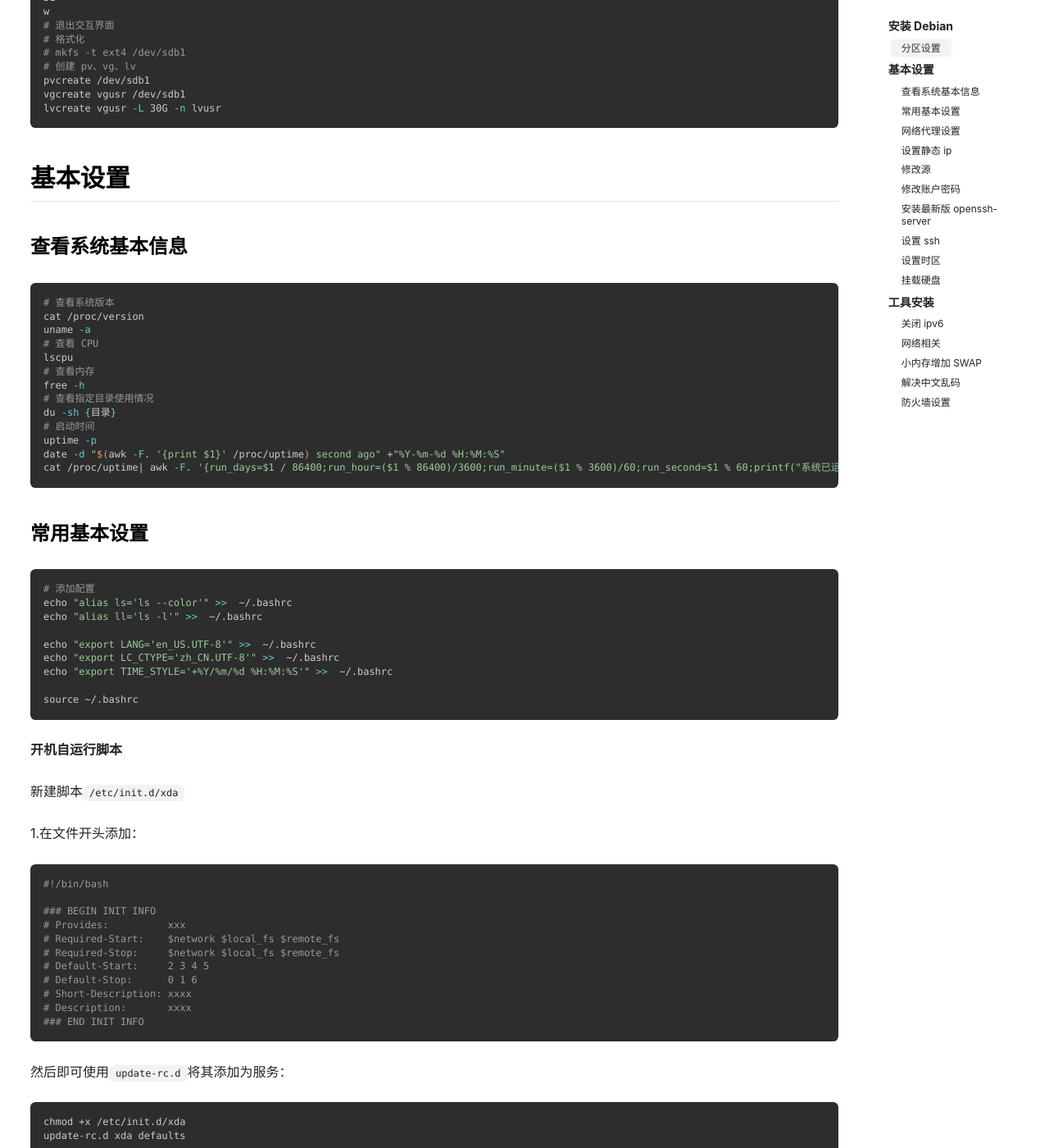
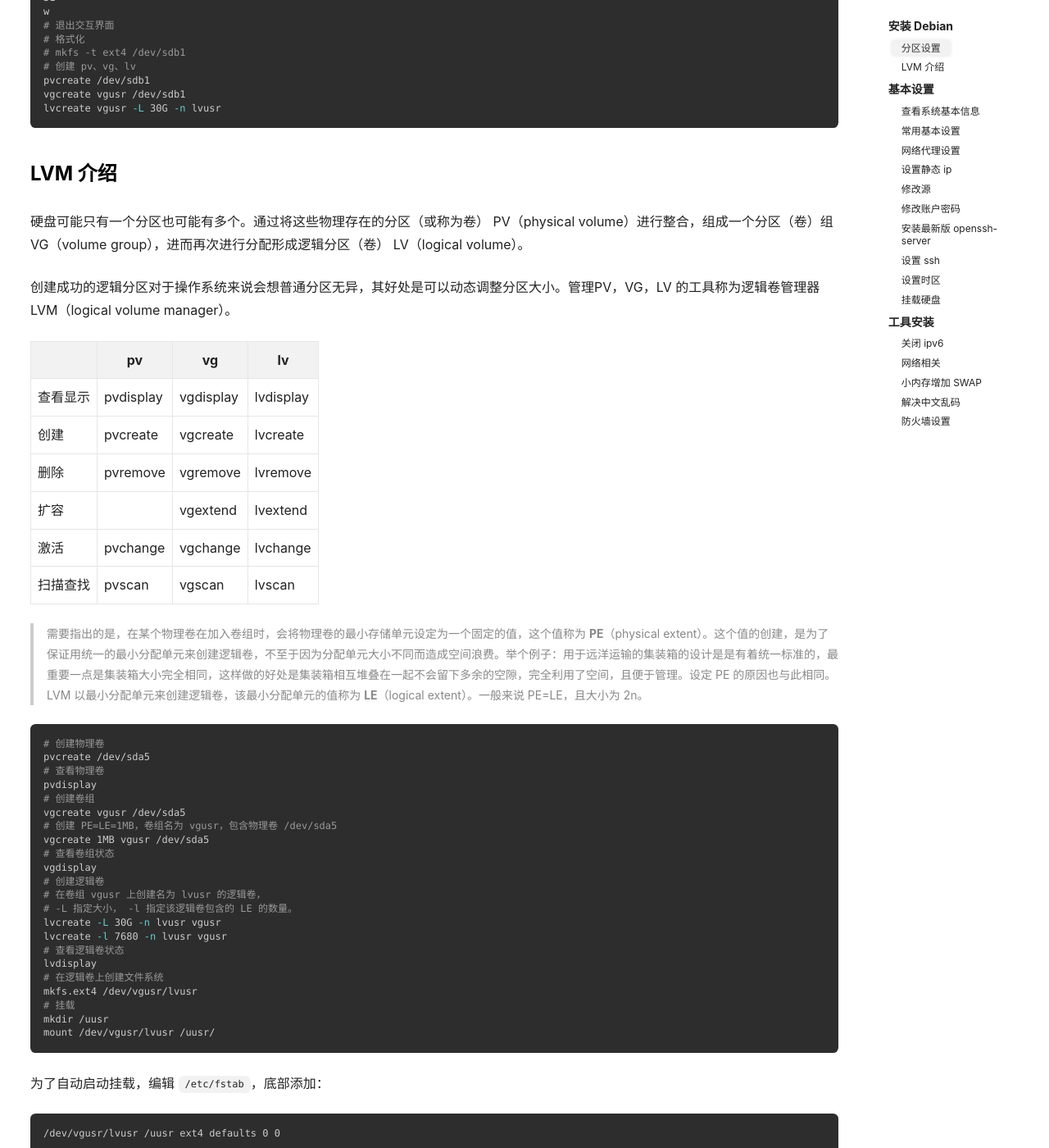
Before and after one commit to thianda91/thianda91.github.io, a Jekyll site: the page built from _posts/2018-07-30-learn-debian-hand-by-hand.md, in a window 1280 px wide and 1400 px high, scrolled down 1205 px. Shown: the whole window at 82% size. Built offline with Jekyll 4.4.1, drawn with Linux system fonts in a browser that asks for light colours; nearby versions of some CDN libraries; comment, search, counter and statistics services are not loaded; some of the changed text lies outside the part shown.

Commit message:
update learn-debian.md

````diff
--- a/_posts/2018-07-30-learn-debian-hand-by-hand.md
+++ b/_posts/2018-07-30-learn-debian-hand-by-hand.md
@@ -57,6 +57,60 @@ w
 pvcreate /dev/sdb1
 vgcreate vgusr /dev/sdb1
 lvcreate vgusr -L 30G -n lvusr
+```
+
+### LVM 介绍
+
+硬盘可能只有一个分区也可能有多个。通过将这些物理存在的分区（或称为卷） PV（physical volume）进行整合，组成一个分区（卷）组 VG（volume group），进而再次进行分配形成逻辑分区（卷） LV（logical volume）。
+
+创建成功的逻辑分区对于操作系统来说会想普通分区无异，其好处是可以动态调整分区大小。管理PV，VG，LV 的工具称为逻辑卷管理器 LVM（logical volume manager）。
+
+|          | pv        | vg        | lv        |
+| -------- | --------- | --------- | --------- |
+| 查看显示 | pvdisplay | vgdisplay | lvdisplay |
+| 创建     | pvcreate  | vgcreate  | lvcreate  |
+| 删除     | pvremove  | vgremove  | lvremove  |
+| 扩容     |           | vgextend  | lvextend  |
+| 激活     | pvchange  | vgchange  | lvchange  |
+| 扫描查找 | pvscan    | vgscan    | lvscan    |
+
+> 需要指出的是，在某个物理卷在加入卷组时，会将物理卷的最小存储单元设定为一个固定的值，这个值称为 **PE**（physical  extent）。这个值的创建，是为了保证用统一的最小分配单元来创建逻辑卷，不至于因为分配单元大小不同而造成空间浪费。举个例子：用于远洋运输的集装箱的设计是是有着统一标准的，最重要一点是集装箱大小完全相同，这样做的好处是集装箱相互堆叠在一起不会留下多余的空隙，完全利用了空间，且便于管理。设定 PE 的原因也与此相同。LVM 以最小分配单元来创建逻辑卷，该最小分配单元的值称为 **LE**（logical extent）。一般来说 PE=LE，且大小为 2n。
+
+```sh
+# 创建物理卷
+pvcreate /dev/sda5
+# 查看物理卷
+pvdisplay
+# 创建卷组
+vgcreate vgusr /dev/sda5
+# 创建 PE=LE=1MB，卷组名为 vgusr，包含物理卷 /dev/sda5
+vgcreate 1MB vgusr /dev/sda5
+# 查看卷组状态
+vgdisplay
+# 创建逻辑卷
+# 在卷组 vgusr 上创建名为 lvusr 的逻辑卷，
+# -L 指定大小， -l 指定该逻辑卷包含的 LE 的数量。
+lvcreate -L 30G -n lvusr vgusr
+lvcreate -l 7680 -n lvusr vgusr
+# 查看逻辑卷状态
+lvdisplay
+# 在逻辑卷上创建文件系统
+mkfs.ext4 /dev/vgusr/lvusr
+# 挂载
+mkdir /uusr
+mount /dev/vgusr/lvusr /uusr/
+```
+
+为了自动启动挂载，编辑 `/etc/fstab`，底部添加：
+
+```
+/dev/vgusr/lvusr /uusr ext4 defaults 0 0
+```
+
+删除：
+
+```sh
+lvremove /dev/vgusr/lvusr
 ```
 
 ## 基本设置
@@ -345,8 +400,6 @@ service inetd stop
 apt remove telnetd -y
 apt autoremove
 ```
-
-
 
 ### 设置时区
 
````
Also changed, not shown: other parts of _posts/2018-07-30-learn-debian-hand-by-hand.md (+3 -2 lines).
